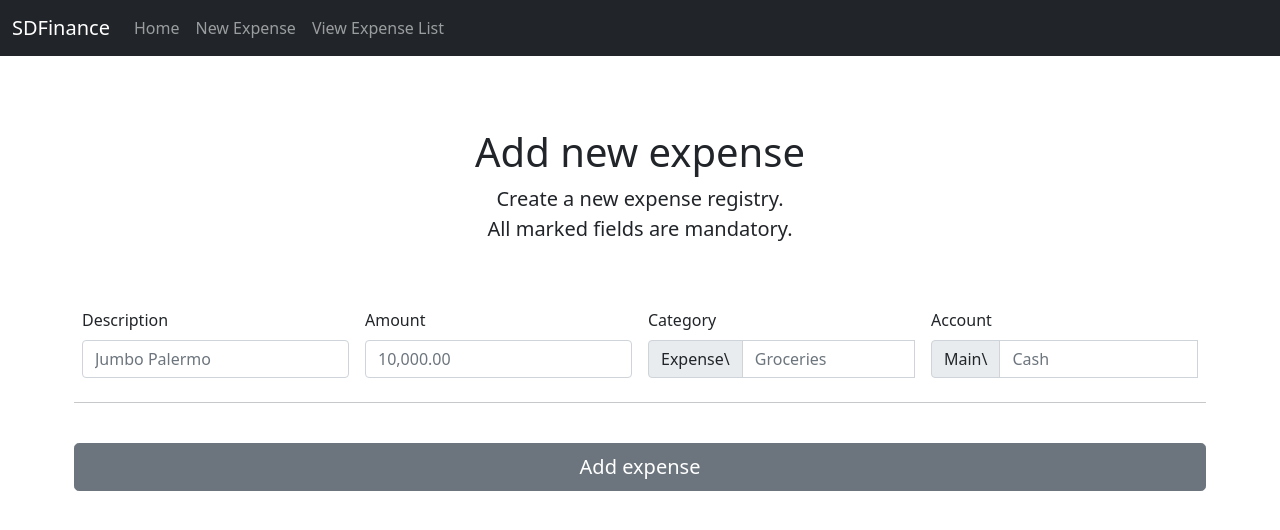
After one commit to fabriciodisalvo/sdfinance, a Flask app: page /add in a window 1280 px wide. The commit adds this page. Shown: the top 530 px of the page. Run offline with Flask 2, Linux system fonts and the light colour scheme.

Commit message:
Add New Expense page.
Added expense_add.html
Modified app.py to include POST method from /add and
include new expense into database.

```diff
--- a/app.py
+++ b/app.py
@@ -1,11 +1,12 @@
 import sqlite3
 from flask import Flask
-from flask import render_template, request, redirect
+from flask import render_template, request, redirect, flash
 from helpers import format_amount_view_expense
 
 
 # Configure application
 app = Flask(__name__)
+app.secret_key = b'_5#y2L"F4Q8z\n\xec]/'
 
 # Ensure templates are auto-reloaded
 app.config["TEMPLATES_AUTO_RELOAD"] = True
@@ -37,3 +38,29 @@ def profile(expense_id):
             break
         # Falta crear una funcion que traiga los tres gastos mas relevantes para mostrar debajo del gasto principal...
     return render_template("expense_view.html", expense_data=expense_data)
+
+@app.route("/add", methods=["GET", "POST"])
+def add():
+    if request.method == "GET":
+        return render_template("expense_add.html")
+    else:
+        with sqlite3.connect("main.db") as connection:
+            cursor = connection.cursor()
+            description = request.form.get("description")
+            amount = float(request.form.get("amount")) * -1
+            category_name = cursor.execute("SELECT CategoryId FROM CATEGORIES WHERE CategoryName = ?", (request.form.get("category"),))
+            for reg in category_name:
+                category = reg[0]
+                break
+            print(category)
+            account_name = cursor.execute("SELECT AccountId FROM ACCOUNTS WHERE AccountName = ?", (request.form.get("account"),))
+            for reg in account_name:
+                account = reg[0]
+                break
+            print(account)
+            date = '2020.01.25'
+            query = f"INSERT INTO EXPENSES (ExpenseDate, ExpenseDescription, CategoryId, AccountId, ExpenseAmount) VALUES (?, ?, ?, ?, ?)"
+            cursor.execute(query, (date, description, category, account, amount))
+
+        flash('Expense added')
+        return redirect("/list")
--- /dev/null
+++ b/templates/expense_add.html
@@ -0,0 +1,59 @@
+{% extends "layout.html" %}
+
+{% block title %}
+    Add an Expense
+{% endblock %}
+
+{% block main %}
+  <div class="starter-template text-center py-5 px-3">
+    <h1>Add new expense</h1>
+    <p class="lead">Create a new expense registry.<br> All marked fields are mandatory.</p>
+  </div>
+
+  <form form action="/add" method="post" class="needs-validation" novalidate>
+    <div class="row g-3">
+      <div class="col-md-3">
+        <label for="description" class="form-label">Description</label>
+        <input type="text" class="form-control" id="description" placeholder="Jumbo Palermo" value="" name="description" required>
+        <div class="invalid-feedback">
+          A description is required.
+        </div>
+      </div>
+
+      <div class="col-md-3">
+        <label for="amount" class="form-label">Amount</label>
+        <input type="text" class="form-control" id="amount" placeholder="10,000.00" value=""  name="amount" required>
+        <div class="invalid-feedback">
+          An Amount is required.
+        </div>
+      </div>
+
+      <div class="col-md-3">
+        <label for="category" class="form-label">Category</label>
+        <div class="input-group">
+          <span class="input-group-text">Expense\</span>
+          <input type="text" class="form-control" id="category" placeholder="Groceries"  name="category" required>
+        <div class="invalid-feedback">
+          A category is required.
+          </div>
+        </div>
+      </div>
+
+      <div class="col-md-3">
+        <label for="account" class="form-label">Account</label>
+        <div class="input-group">
+          <span class="input-group-text">Main\</span>
+          <input type="text" class="form-control" id="account" placeholder="Cash"  name="account" required>
+        <div class="invalid-feedback">
+          An account is required.
+          </div>
+        </div>
+      </div>
+    <hr class="my-4">
+
+    <button class="w-100 btn btn-secondary btn-lg" type="submit">Add expense</button>
+  </form>
+
+  <!-- Script for form validation tables -->
+  <script src="./static/form-validation.js"></script>
+{% endblock %}
--- a/templates/expense_list.html
+++ b/templates/expense_list.html
@@ -31,7 +31,7 @@
           <th scope="col" onclick="sortTable(2)">Category</th>
           <th scope="col" onclick="sortTable(3)">Account</th>
           <th scope="col" onclick="sortTable(4)" style="text-align: right;">Amount</th>
-          <th scope="col" onclick="sortTable(5)">Checked</th>
+          <th scope="col" onclick="sortTable(5)" style="text-align: center;">Checked</th>
         </tr>
       </thead>
       <tbody id="searchable_table">
@@ -49,7 +49,6 @@
     </table>
   </div>
 
-
   <div class="h7 col-md-4">Search the table: </div>
     <input class="h7 col-md-6" id="st_" type="text" placeholder="Search here">
   </div>
--- a/templates/expense_view.html
+++ b/templates/expense_view.html
@@ -19,7 +19,7 @@
     <div class="card mb-12" style="max-width: 8000px; margin-left: 1rem; padding-right: 1rem;">
       <div class="row g-0">
         <div class="col-md-4">
-          <img src="../static/1.jpg" alt="receipt" style="max-height:300px;">
+          <img src="../static/assets/receipt_resized.png" alt="receipt" style="max-height:300px;">
         </div>
         <div class="col-md-4">
           <div class="card-body">
--- a/templates/layout.html
+++ b/templates/layout.html
@@ -30,9 +30,9 @@
             <li class="nav-item active">
               <a class="nav-link" aria-current="page" href="/">  Home  </a>
             </li>
-            <!-- <li class="nav-item">
-              <a class="nav-link" href="/new">  New Expense  </a>
-            </li> -->
+            <li class="nav-item">
+              <a class="nav-link" href="/add">  New Expense  </a>
+            </li>
             <li class="nav-item">
               <a class="nav-link" href="/list">  View Expense List </a>
             </li>
```
Also changed, not shown: templates/snippets.txt (added, +78 -0 lines).
